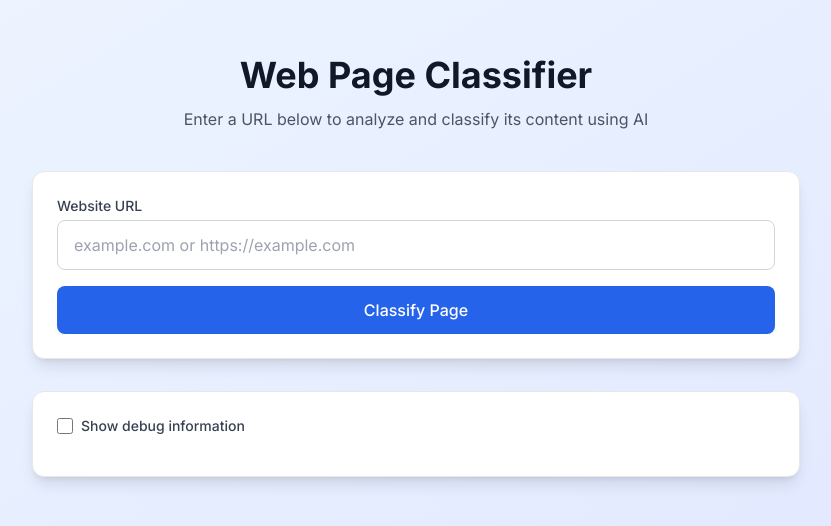
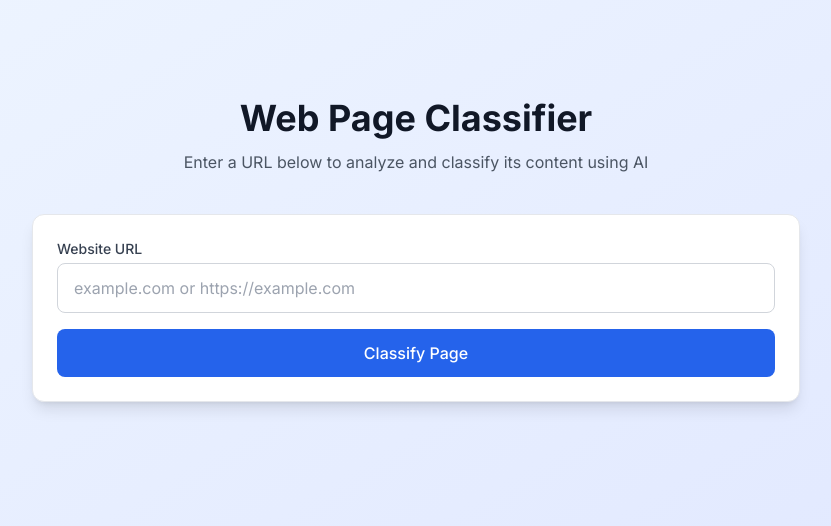
Before and after one commit to hoppinghol/legendary-funicular, a Next.js app: page / in a window 1280 px wide. Shown: the part 134-660 px from the top of the page, without its empty margins (224-1055 px from the left). Built offline with nearby package versions, Linux system fonts and the light colour scheme.

Commit message:
refactor: replace debug checkbox with expandable chevron button
Co-authored-by: aider (openai/qwen/qwen3-coder-30b-a3b-instruct) <aider@aider.chat>

```diff
--- a/app/page.tsx
+++ b/app/page.tsx
@@ -8,7 +8,7 @@ export default function Home() {
   const [result, setResult] = useState<any>(null);
   const [loading, setLoading] = useState(false);
   const [error, setError] = useState('');
-  const [debugMode, setDebugMode] = useState(false);
+  const [showDebug, setShowDebug] = useState(false);
   const [extractedText, setExtractedText] = useState('');
   const [metaData, setMetaData] = useState<any>(null);
   const [llmResponse, setLlmResponse] = useState('');
@@ -169,23 +169,27 @@ export default function Home() {
           </div>
         )}
 
-        {/* Debug section */}
-        <div className="bg-white rounded-xl shadow-lg border border-gray-200 p-6">
-          <div className="flex items-center mb-4">
-            <input
-              type="checkbox"
-              id="debugMode"
-              checked={debugMode}
-              onChange={(e) => setDebugMode(e.target.checked)}
-              className="mr-2 h-4 w-4 text-blue-600 focus:ring-blue-500 border-gray-300 rounded"
-            />
-            <label htmlFor="debugMode" className="text-sm font-medium text-gray-700">
-              Show debug information
-            </label>
-          </div>
+        {/* Debug section - hidden by default, shown when chevron is clicked */}
+        {result && (
+          <div className="bg-white rounded-xl shadow-lg border border-gray-200 p-6 mt-6">
+            <button
+              onClick={() => setShowDebug(!showDebug)}
+              className="flex items-center text-blue-600 hover:text-blue-800 focus:outline-none focus:ring-2 focus:ring-blue-500 focus:ring-offset-2 transition-colors"
+            >
+              <svg
+                className={`w-5 h-5 transition-transform duration-200 ${showDebug ? 'rotate-180' : ''}`}
+                fill="none"
+                stroke="currentColor"
+                viewBox="0 0 24 24"
+                xmlns="http://www.w3.org/2000/svg"
+              >
+                <path strokeLinecap="round" strokeLinejoin="round" strokeWidth="2" d="M19 9l-7 7-7-7"></path>
+              </svg>
+              <span className="ml-2 text-sm font-medium">Show debug information</span>
+            </button>
 
-          {debugMode && (
-            <div className="space-y-6">
+            {showDebug && (
+              <div className="mt-4 space-y-6 border-t border-gray-200 pt-6">
                 <div>
                   <h3 className="text-lg font-medium text-gray-900 mb-2">Prompt sent to LLM:</h3>
                   <div className="bg-gray-50 rounded-lg p-4 border border-gray-200 max-h-60 overflow-y-auto">
@@ -215,6 +219,7 @@ export default function Home() {
               </div>
             )}
           </div>
+        )}
       </div>
     </div>
   );
```
Lines whose indentation alone changed are shown as unchanged.
